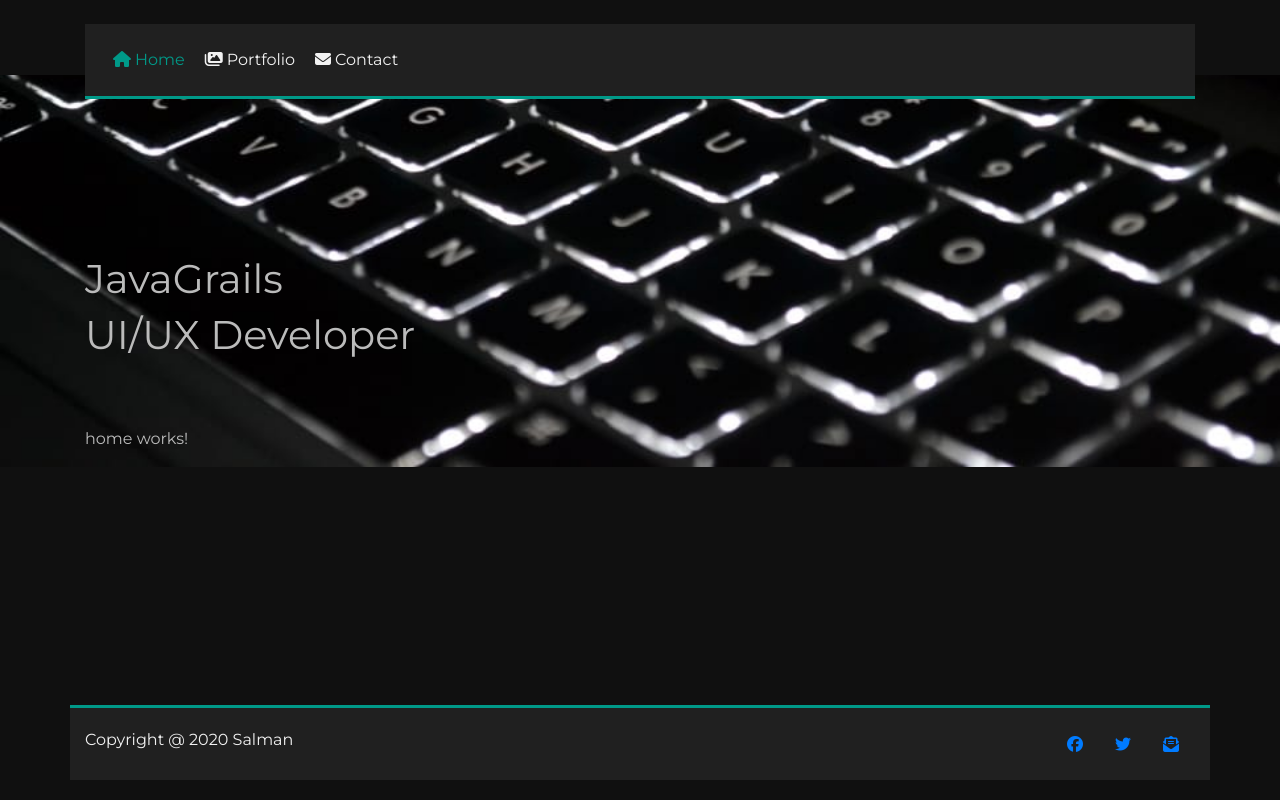
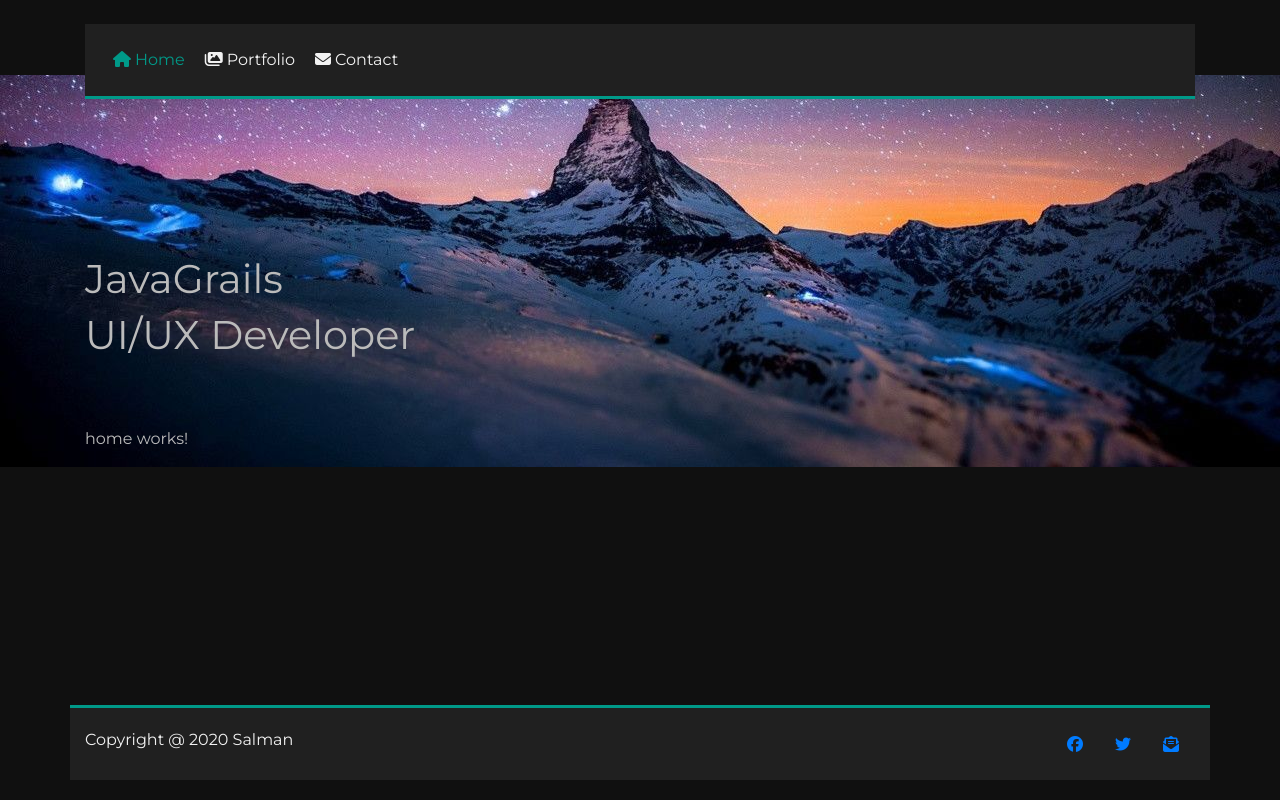
Before and after one commit to javagrails/ngplay, an Angular app: page /home in a window 1280 px wide. Built offline with nearby package versions, Linux system fonts and the light colour scheme.

Commit message:
another background added

```diff
--- a/src/app/styles/portfolio.scss
+++ b/src/app/styles/portfolio.scss
@@ -18,7 +18,7 @@
 }
 
 .header {
-    background: url('./assets/images/bg1.jpg');
+    background: url('./assets/images/bg3.jpg');
     background-size: cover;
     background-position: bottom;
     min-height: 200px;
```
Also changed, not shown: src/assets/images/bg3.jpg (added).
